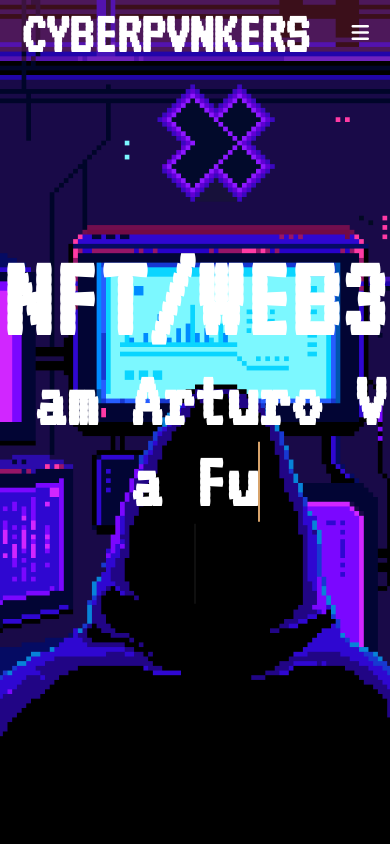
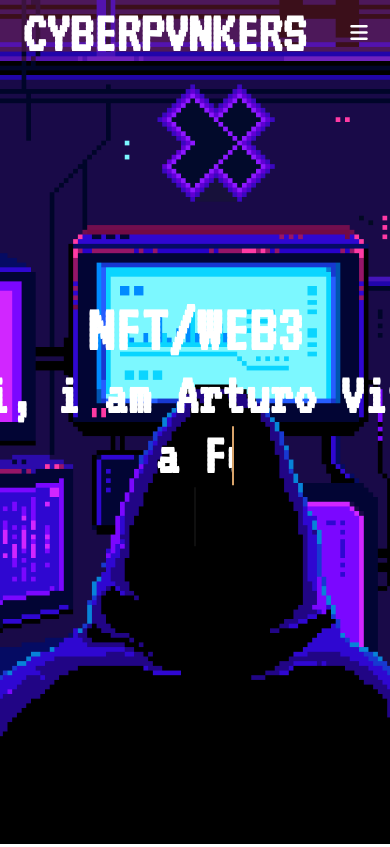
Before and after one commit to Arturovj/Cyberpvnkers, a React (Create React App) app: page /services in a window 390 px wide. Shown: the top 847 px of the page. Built offline with nearby package versions, Linux system fonts and the light colour scheme.

Commit message:
responsive letters

```diff
--- a/src/components/Main/Title.css
+++ b/src/components/Main/Title.css
@@ -16,8 +16,17 @@ h1{
     text-align: center;
     margin: 0 auto;
     display: inline;
+    font-size: 10.9vw;
 }
 
+h2{
+  font-size: 8.0vh;
+}
+
+
+h3 {
+  font-size: 5.0vh;
+}
 
 .wrapper {
     width: auto;
--- a/src/components/Pages/Services/Works.css
+++ b/src/components/Pages/Services/Works.css
@@ -18,6 +18,13 @@ h1{
     margin: 0 auto;
     display: inline;
 }
+
+
+
+h4{
+    font-size: 7.0vh;
+}
+
 
 
 .wrapper {
@@ -90,7 +97,7 @@ h1{
     width: 0;
   }
   to {
-    width: 50rem;
+    width: 29rem;
   }
 }
 
@@ -99,7 +106,7 @@ h1{
     width: 0;
   }
   to {
-    width: 50rem;
+    width: 30rem;
   }
 }
 
@@ -108,6 +115,6 @@ h1{
       width: 0;
     }
     to {
-      width: 45rem;
+      width: 27rem;
     }
     }
```
